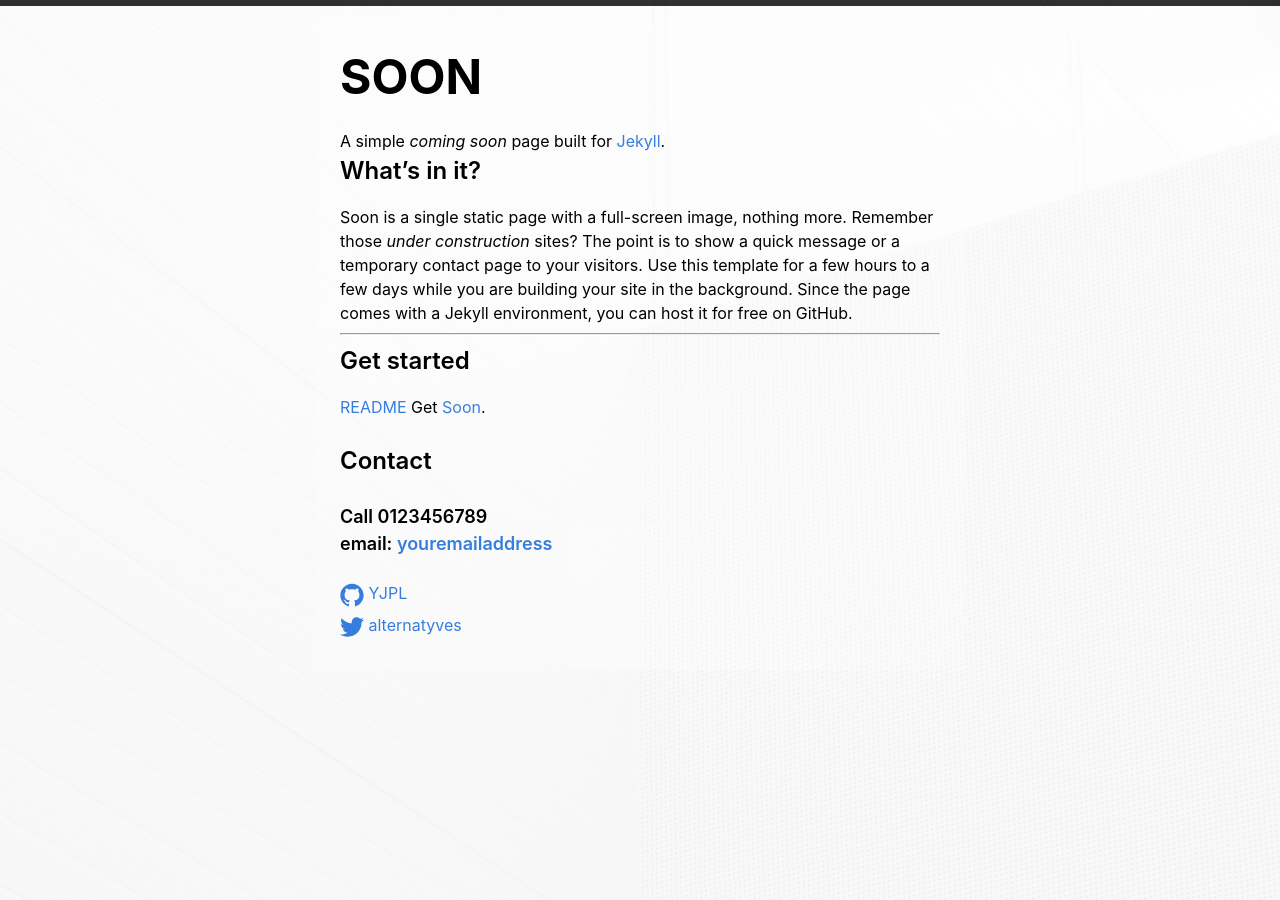
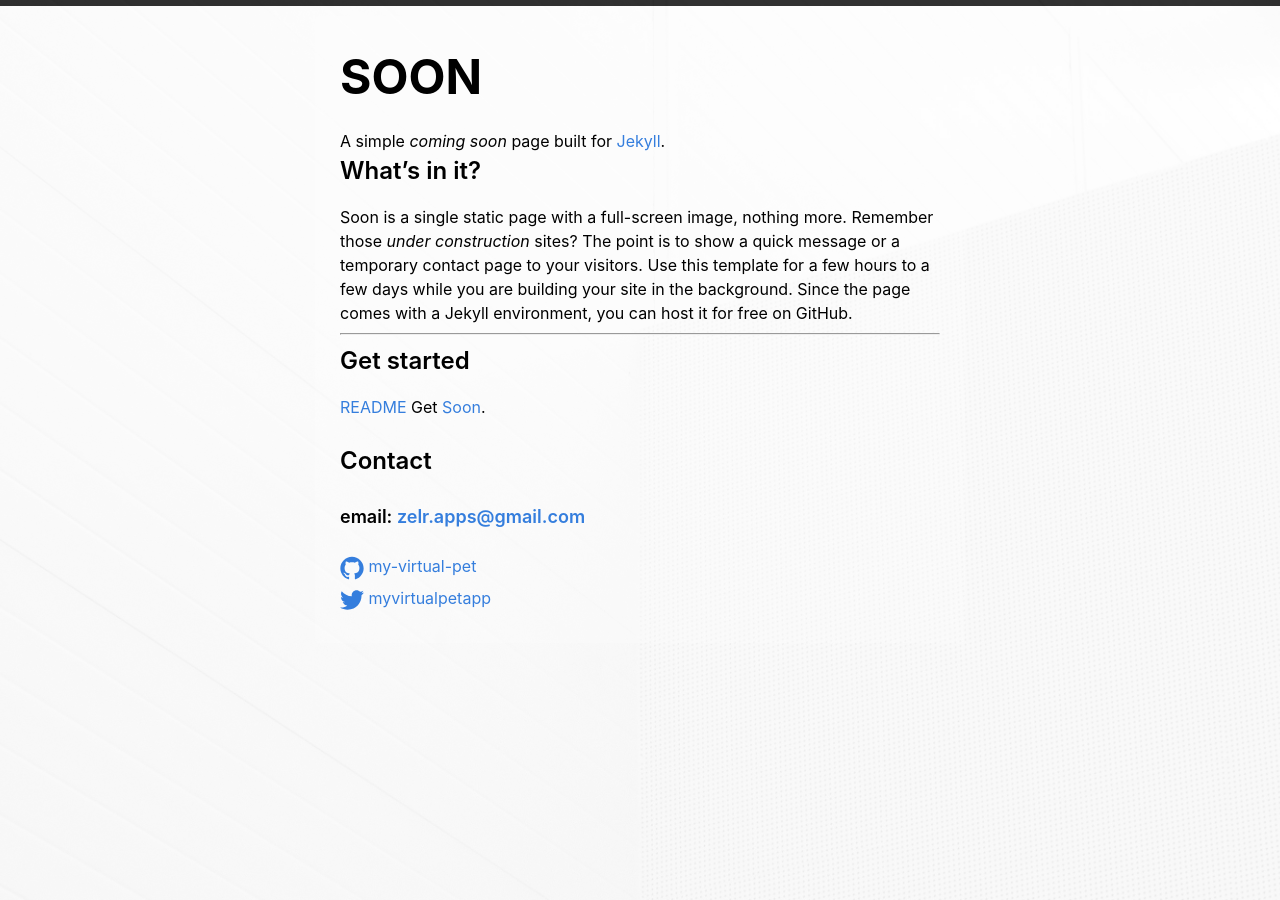
Before and after one commit to veloii/soon, a Jekyll site: the page built from index.md, in a window 1280 px wide. Built offline with Jekyll 4.4.1, drawn with Linux system fonts in a browser that asks for light colours.

Commit message:
Update _config.yaml

```diff
--- a/_config.yaml
+++ b/_config.yaml
@@ -13,14 +13,13 @@
 # you will see them accessed via {{ site.title }}, {{ site.email }}, and so on.
 # You can create any custom variable you would like, and they will be accessible
 # in the templates via {{ site.myvariable }}.
-title: Soon
-email: youremailaddress
-phone: 0123456789
-description: A coming soon page for Jekyll
+title: My Virtual Pet Soon
+email: zelr.apps@gmail.com
+description: take care of your own pets
 baseurl: "" # the subpath of your site, e.g. /blog
-url: "https://yjpl.github.io/soon/" # the base hostname & protocol for your site, e.g. http://example.com
-twitter_username: alternatyves
-github_username: YJPL
+url: "https://myvirtualpet.co" # the base hostname & protocol for your site, e.g. http://example.com
+twitter_username: myvirtualpetapp
+github_username: my-virtual-pet
 
 # Build settings
 markdown: kramdown
```
